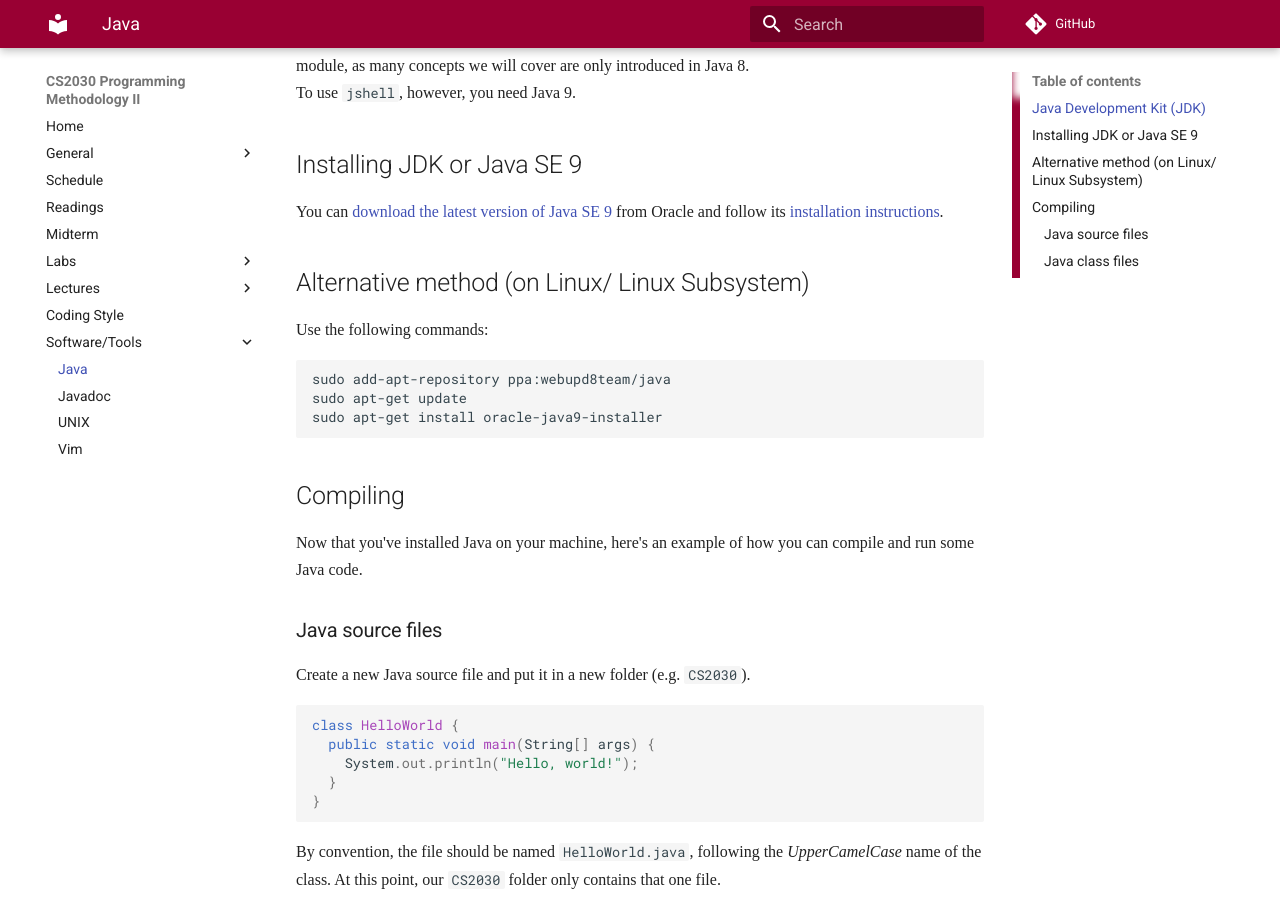
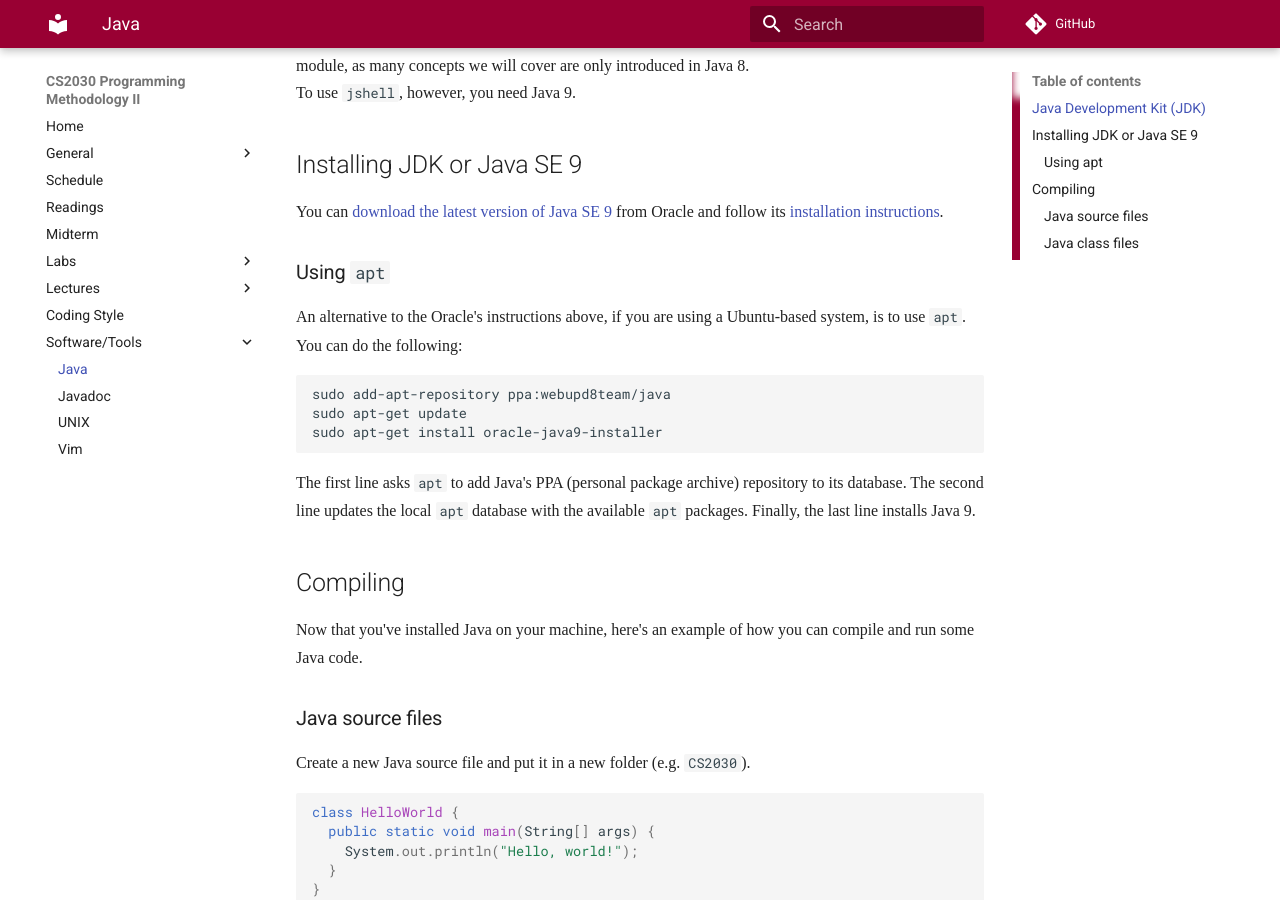
Before and after one commit to nus-cs2030/1718-s2, an MkDocs documentation site: the page built from docs/jdk.md, in a window 1280 px wide and 900 px high, scrolled down 529 px. Built offline with MkDocs 1.6.1 and Material for MkDocs 9.7.7, drawn with Linux system fonts in a browser that asks for light colours; nearby versions of some CDN libraries; some web fonts are replaced; comment, search, counter and statistics services are not loaded; old or Windows-style settings are respelled for this version of MkDocs.

Commit message:
Added explanation

````diff
--- a/docs/jdk.md
+++ b/docs/jdk.md
@@ -19,14 +19,17 @@ To use `jshell`, however, you need Java 9.
 
 You can [download the latest version of Java SE 9](http://www.oracle.com/technetwork/java/javase/downloads/index.html) from Oracle and follow its [installation instructions](https://docs.oracle.com/javase/9/install/overview-jdk-9-and-jre-9-installation.htm#JSJIG-GUID-8677A77F-231A-40F7-98B9-1FD0B48C346A).
 
-## Alternative method (on Linux/ Linux Subsystem)
+### Using `apt`
 
-Use the following commands:
+An alternative to the Oracle's instructions above, if you are using a Ubuntu-based system, is to use `apt`.  You can do the following:
+
 ```
 sudo add-apt-repository ppa:webupd8team/java
 sudo apt-get update
 sudo apt-get install oracle-java9-installer
 ```
+
+The first line asks `apt` to add Java's PPA (personal package archive) repository to its database.  The second line updates the local `apt` database with the available `apt` packages.  Finally, the last line installs Java 9.
 
 ## Compiling
 
````
